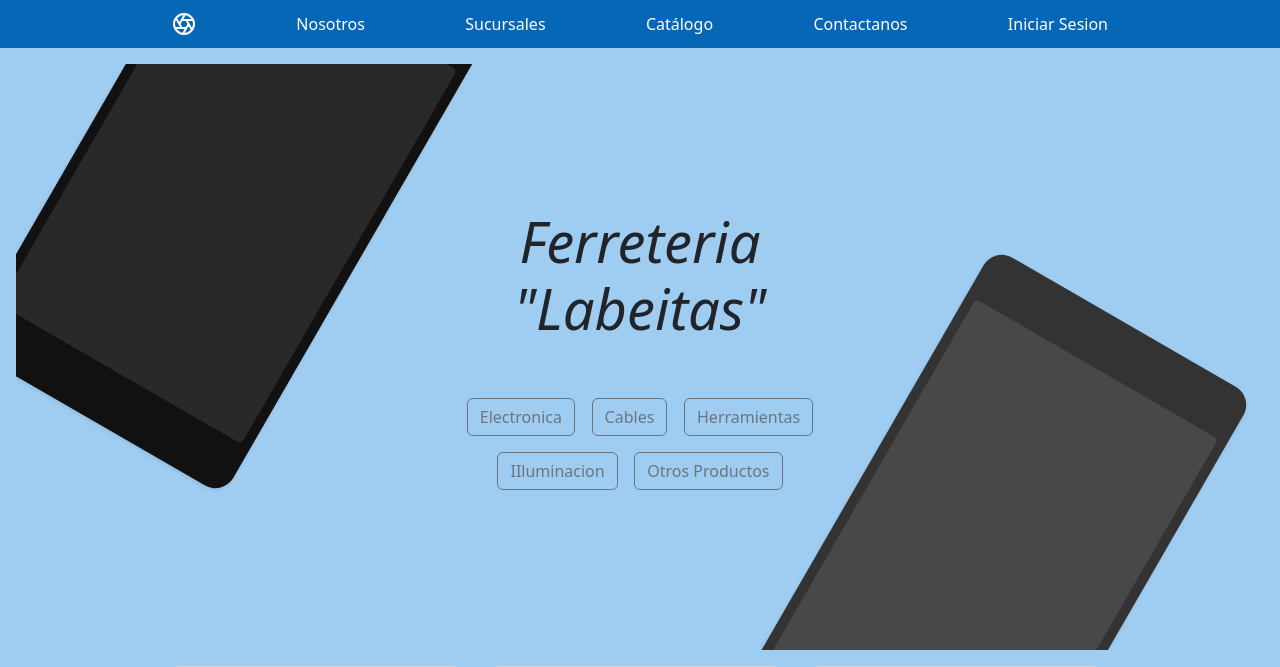
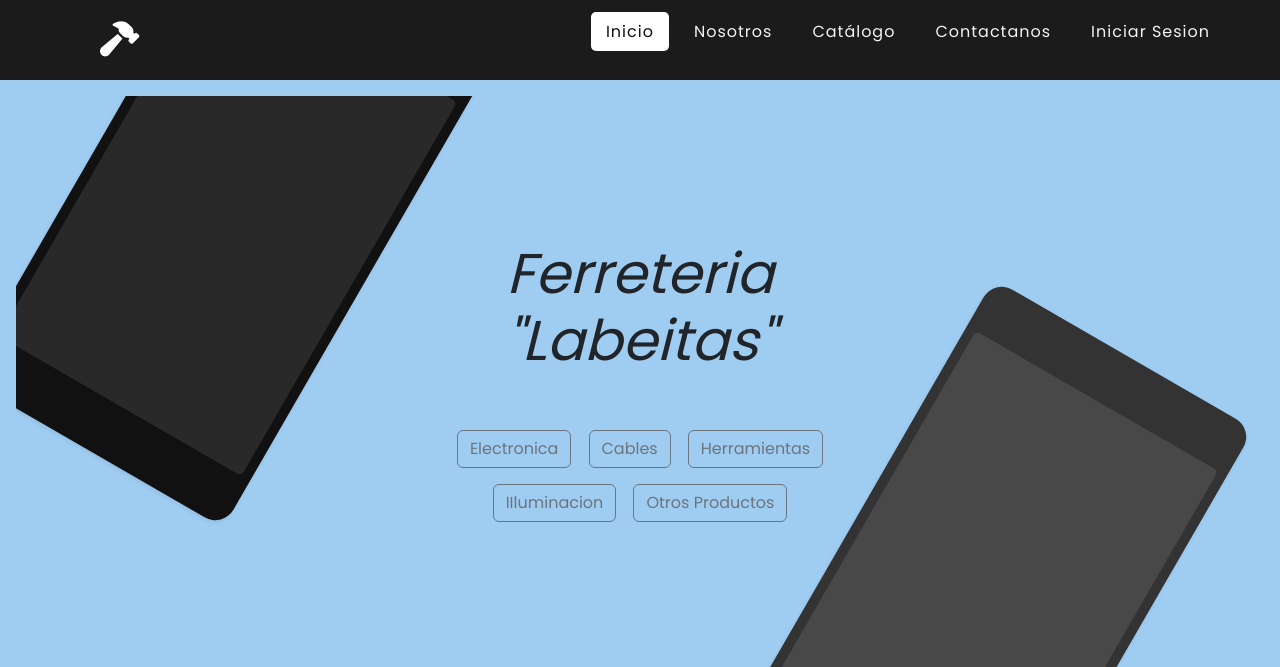
Before and after one commit to LabiaguerreIvan/myfirstcommit, a PHP site: page / in a window 1280 px wide. Shown: the top 667 px of the page. Run offline with PHP 8.4, Linux system fonts and the light colour scheme; some libraries are stand-ins or nearby versions.

Commit message:
2/11/2022

```diff
--- a/style.css
+++ b/header.css
@@ -16,7 +16,7 @@
   flex-wrap: wrap;
 }
 nav .logo{
-  color: rgb(255, 0, 0);
+  color: rgb(255, 255, 255);
   font-size: 35px;
   font-weight: 600;
 }
@@ -31,8 +31,6 @@
 nav ul li a{
   color: #f2f2f2;
   text-decoration: none;
-  font-size: 18px;
-  font-weight: 500;
   padding: 8px 15px;
   border-radius: 5px;
   letter-spacing: 1px;
@@ -68,7 +66,7 @@
     position: fixed;
     top: 80px;
     left: -100%;
-    background: #111;
+    background: rgb(90, 57, 26);
     height: 100vh;
     width: 100%;
     text-align: center;
--- a/index.php
+++ b/index.php
@@ -1,12 +1,12 @@
 <!doctype html>
 <html lang="en">
-<head>
-    <meta charset="utf-8">
-    <meta name="viewport" content="width=device-width, initial-scale=1">
-    <meta name="description" content="">
-    <meta name="author" content="Mark Otto, Jacob Thornton, and Bootstrap contributors">
-    <meta name="generator" content="Hugo 0.88.1">
-    <title>Inicio</title>
+    <head>
+        <meta charset="utf-8">
+        <meta name="viewport" content="width=device-width, initial-scale=1">
+        <title>Inicio</title>
+        <link rel="stylesheet" href="header.css">
+        <link href="product.css" rel="stylesheet">
+    <script src="https://kit.fontawesome.com/f0d1b5e3e0.js" crossorigin="anonymous"></script>
     <link href="https://cdn.jsdelivr.net/npm/bootstrap@5.2.2/dist/css/bootstrap.min.css" rel="stylesheet" integrity="sha384-Zenh87qX5JnK2Jl0vWa8Ck2rdkQ2Bzep5IDxbcnCeuOxjzrPF/et3URy9Bv1WTRi" crossorigin="anonymous">
     <link rel="canonical" href="https://getbootstrap.com/docs/5.1/examples/product/">
 
@@ -33,21 +33,25 @@
 
 
     <!-- Custom styles for this template -->
-    <link href="product.css" rel="stylesheet">
 </head>
-<body>
-    <div id="bg">
-    <header class="site-header sticky-top py-1">
-    <nav class="container d-flex flex-column flex-md-row justify-content-between">
-        <a class="py-2" href="" aria-label="Inicio">
-            <svg xmlns="http://www.w3.org/2000/svg" width="24" height="24" fill="none" stroke="currentColor" stroke-linecap="round" stroke-linejoin="round" stroke-width="2" class="d-block mx-auto" role="img" viewBox="0 0 24 24"><title>Inicio</title><circle cx="12" cy="12" r="10"/><path d="M14.31 8l5.74 9.94M9.69 8h11.48M7.38 12l5.74-9.94M9.69 16L3.95 6.06M14.31 16H2.83m13.79-4l-5.74 9.94"/></svg>
-            <a class="py-2 d-none d-md-inline-block" href="#nosotros">Nosotros</a>
-            <a class="py-2 d-none d-md-inline-block" href="">Sucursales</a>
-            <a class="py-2 d-none d-md-inline-block" href="">Catálogo</a>
-            <a class="py-2 d-none d-md-inline-block" href="#contactanos">Contactanos</a>
-            <a class="py-2 d-none d-md-inline-block" href="">Iniciar Sesion</a>
-    </nav>
-</header>
+<body id=bg>
+<nav>
+    <div class="logo">
+        <i class="fa-solid fa-hammer"></i>
+    </div>
+    <input type="checkbox" id="click">
+    <label for="click" class="menu-btn">
+        <i class="fas fa-bars"></i>
+    </label>
+    <ul>
+        <li><a class="active" href="#">Inicio</a></li>
+        <li><a href="#">Nosotros</a></li>
+        <li><a href="#">Catálogo</a></li>
+        <li><a href="#">Contactanos</a></li>
+        <li><a href="#">Iniciar Sesion</a></li>
+    </ul>
+</nav>
+
 
 <main>
 <div class="position-relative overflow-hidden p-3 p-md-5 m-md-3 text-center">
--- a/product.css
+++ b/product.css
@@ -1,28 +1,8 @@
-a {
-  text-decoration: none;
-}
+
+
 
 .container {
   max-width: 960px;
-}
-
-
-/*
- * Custom translucent site header
- */
-
-.site-header {
-  background-color: rgb(6, 103, 182);
-  -webkit-backdrop-filter: saturate(180%) blur(20px);
-  backdrop-filter: saturate(180%) blur(20px);
-}
-.site-header a {
-  color: #ffffff;
-  transition: color .15s ease-in-out;
-}
-.site-header a:hover {
-  color: #fff;
-  text-decoration: none;
 }
 
 #bg
--- a/prueba.html
+++ b/prueba.html
@@ -5,6 +5,7 @@
       <meta charset="utf-8">
       <title>Responsive Navigation Menu</title>
       <link rel="stylesheet" href="style.css">
+      <script src="https://kit.fontawesome.com/f0d1b5e3e0.js" crossorigin="anonymous"></script>
       <link rel="stylesheet" href="https://cdnjs.cloudflare.com/ajax/libs/font-awesome/5.15.3/css/all.min.css"/>
       <meta name="viewport" content="width=device-width, initial-scale=1.0">
    </head>
```
